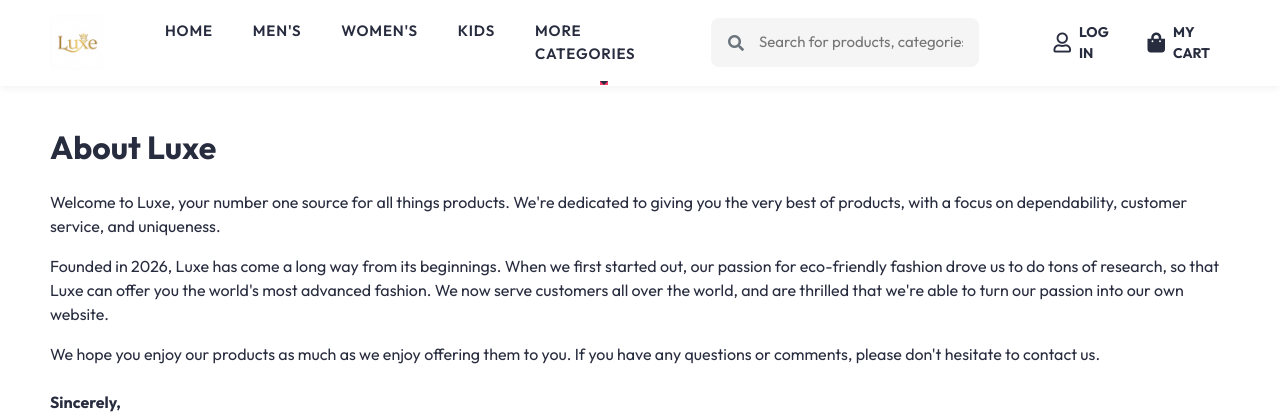
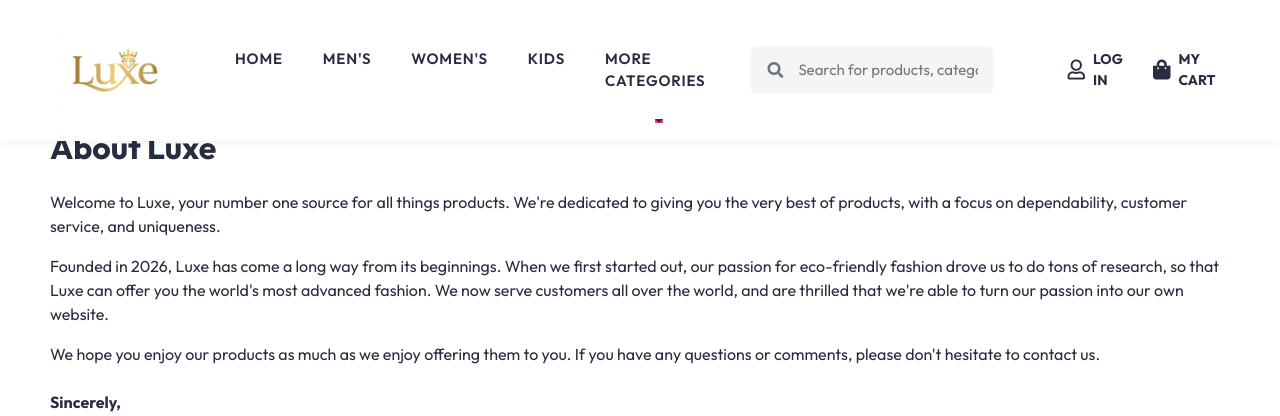
Before and after one commit to Mayilsamyv12/Ecommerce-project, a Django app: page /about/ in a window 1280 px wide. Shown: the top 416 px of the page. Run offline with Django 5.2, Linux system fonts and the light colour scheme; data that the repository does not hold is empty; some libraries are stand-ins or nearby versions.

Commit message:
Update urls, settings, and revert base.html styling

```diff
--- a/Eshop/settings.py
+++ b/Eshop/settings.py
@@ -135,6 +135,7 @@ USE_TZ = True
 # https://docs.djangoproject.com/en/5.0/howto/static-files/
 
 STATIC_URL = 'static/'
+STATIC_ROOT = BASE_DIR / 'staticfiles'
 
 MEDIA_URL = '/image/download/'
 MEDIA_ROOT = BASE_DIR
--- a/Eshop/urls.py
+++ b/Eshop/urls.py
@@ -24,4 +24,4 @@ urlpatterns = [
     path('admin/', admin.site.urls),
     path('',include('store.urls')),
     re_path(r'^image/download/(?P<path>.*)$', serve, {'document_root': settings.MEDIA_ROOT}),
-] + static(settings.MEDIA_URL, document_root=settings.MEDIA_ROOT)
+] + static(settings.STATIC_URL, document_root=settings.STATIC_ROOT) + static(settings.MEDIA_URL, document_root=settings.MEDIA_ROOT)
--- a/store/templates/base.html
+++ b/store/templates/base.html
@@ -46,10 +46,10 @@
       -webkit-backdrop-filter: blur(15px);
       border-bottom: 1px solid rgba(255, 255, 255, 0.3);
       box-shadow: var(--shadow-sm);
-      min-height: 70px;
-      padding: 0;
+      min-height: 80px;
+      padding: 5px;
       transition: var(--transition);
-      z-index: 1030 !important;
+      z-index: 9999 !important;
       /* Force top layer */
     }
 
@@ -96,7 +96,7 @@
 
     @media (min-width: 992px) {
       .nav-link {
-        padding: 20px 20px !important;
+        padding: 30px 20px !important;
       }
 
       .nav-link::after {
@@ -380,7 +380,7 @@
   <nav class="navbar navbar-expand-lg fixed-top">
     <div class="container-fluid container-layout">
       <a class="navbar-brand" href="{% url 'homepage' %}">
-        <img src="{% static 'images/luxe_logo.png' %}" style="height: 55px; width: auto;" alt="Luxe">
+        <img src="{% static 'images/luxe_logo.png' %}" style="width: 120px; height: auto;" alt="Luxe">
       </a>
 
       <button class="navbar-toggler p-0 border-0" type="button" data-toggle="collapse"
--- a/store/urls.py
+++ b/store/urls.py
@@ -10,7 +10,7 @@ urlpatterns = [
     path('signup/', Signup.as_view(), name='signup'),
     path('login/', Login.as_view(), name='login'),
     path('logout/', logout , name='logout'),
-    path('cart/', Cart.as_view(), name='cart'),
+    path('cart/', auth_middleware(Cart.as_view()) , name='cart'),
     path('check-out/', CheckOut.as_view() , name='checkout'),
     path('payment/', auth_middleware(Payment.as_view()), name='payment'),
     path('place-order/', auth_middleware(PlaceOrder.as_view()), name='place_order'),
```
